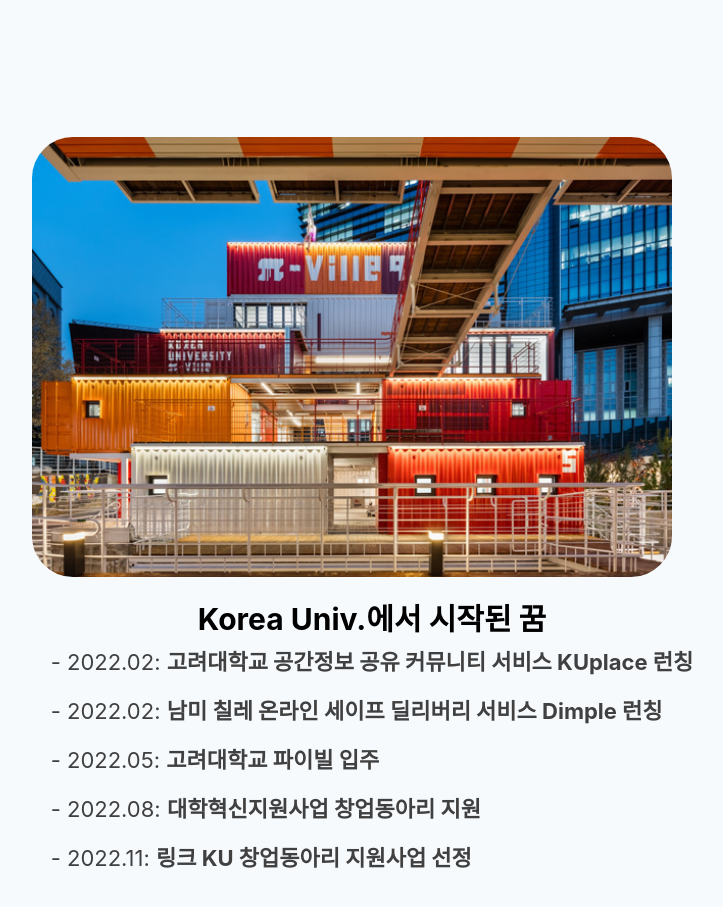
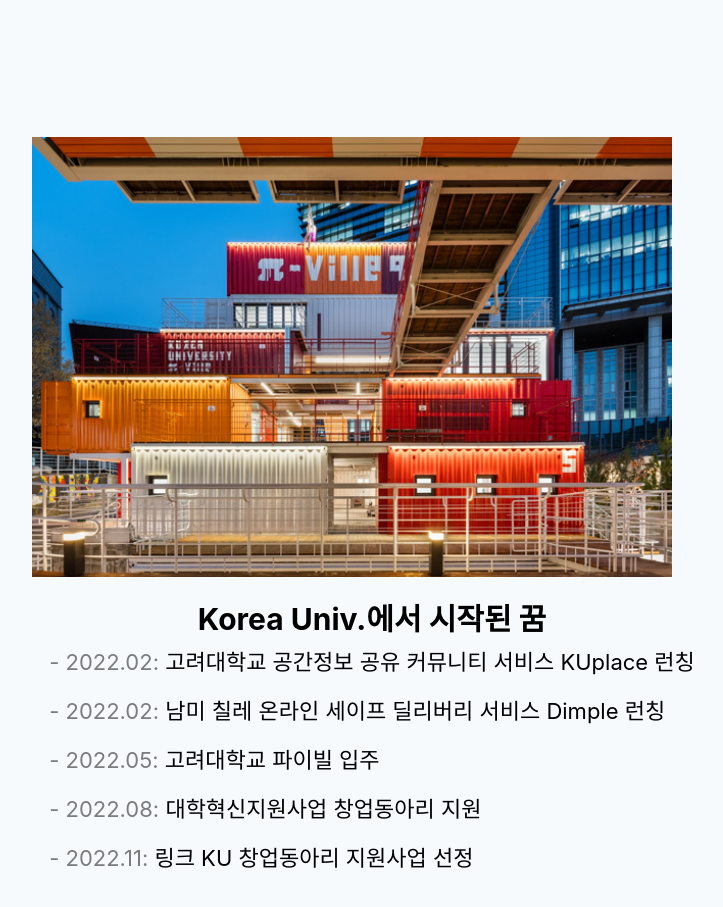
Before and after one commit to ludus-labs/official_homepage, a React (Create React App) app: page / in a window 1280 px wide. Shown: the part 1740-2647 px from the top of the page, without its empty margins (288-1011 px from the left). Built offline with nearby package versions, Linux system fonts and the light colour scheme.

Commit message:
edit year

```diff
--- a/src/pages/Home.js
+++ b/src/pages/Home.js
@@ -256,21 +256,23 @@
                 <DreamTitle>Korea Univ.에서 시작된 꿈</DreamTitle>
                 <DreamDescriptionContainer>
                   <DreamDescription>
-                    - 2022.02:{" "}
-                    <b>고려대학교 공간정보 공유 커뮤니티 서비스 KUplace 런칭</b>
+                    <YearText>- 2022.02:</YearText> 고려대학교 공간정보 공유
+                    커뮤니티 서비스 KUplace 런칭
                   </DreamDescription>
                   <DreamDescription>
-                    - 2022.02:{" "}
-                    <b>남미 칠레 온라인 세이프 딜리버리 서비스 Dimple 런칭</b>
+                    <YearText>- 2022.02:</YearText> 남미 칠레 온라인 세이프
+                    딜리버리 서비스 Dimple 런칭
                   </DreamDescription>
                   <DreamDescription>
-                    - 2022.05: <b>고려대학교 파이빌 입주</b>
+                    <YearText>- 2022.05:</YearText> 고려대학교 파이빌 입주
                   </DreamDescription>
                   <DreamDescription>
-                    - 2022.08: <b>대학혁신지원사업 창업동아리 지원</b>
+                    <YearText>- 2022.08:</YearText> 대학혁신지원사업 창업동아리
+                    지원
                   </DreamDescription>
                   <DreamDescription>
-                    - 2022.11: <b>링크 KU 창업동아리 지원사업 선정</b>
+                    <YearText>- 2022.11:</YearText> 링크 KU 창업동아리 지원사업
+                    선정
                   </DreamDescription>
                 </DreamDescriptionContainer>
               </DreamTextContainer>
@@ -770,7 +772,7 @@
   width: 60vw;
   max-width: 80vh;
   max-height: 55vh;
-  border-radius: 3.2vw;
+  border-radius: 0vw;
   overflow: hidden;
   :hover {
     box-shadow: 3px 3px 30px #00000030;
@@ -828,13 +830,16 @@
 const DreamDescription = styled.p`
   font-size: 22px;
   font-weight: 400;
-  color: #404040;
+  color: black;
   text-align: left;
   padding-left: 5em;
   text-indent: -5em;
   @media screen and (max-width: 768px) {
     font-size: 15px;
   }
+`;
+const YearText = styled.span`
+  opacity: 0.5;
 `;
 const ProductBoxLeftContainer = styled.div`
   width: fit-content;
```
